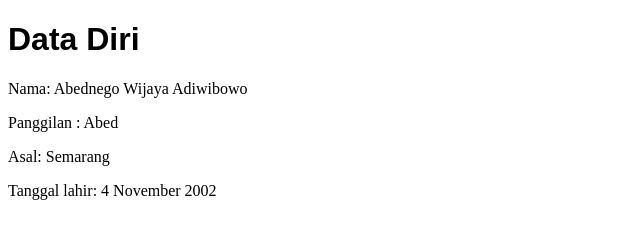
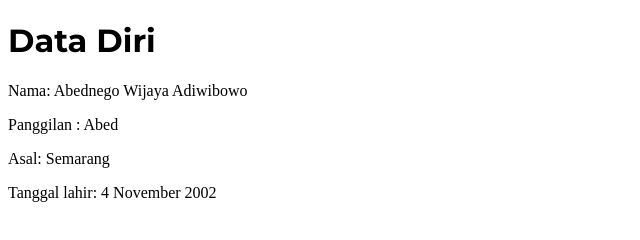
Before and after one commit to AbedengoWijaya/abedproject1, a plain HTML site: page index.html in a window 1280 px wide. Shown: the whole page, without its empty margins (0-640 px from the left). Drawn offline with Linux system fonts and the light colour scheme.

Commit message:
Update styles.css

```diff
--- a/styles.css
+++ b/styles.css
@@ -1,3 +1,4 @@
 h1{
-font-family: "Arial";
+  font-family: "Montserrat";
+  font-weight: 700;
 }
```
